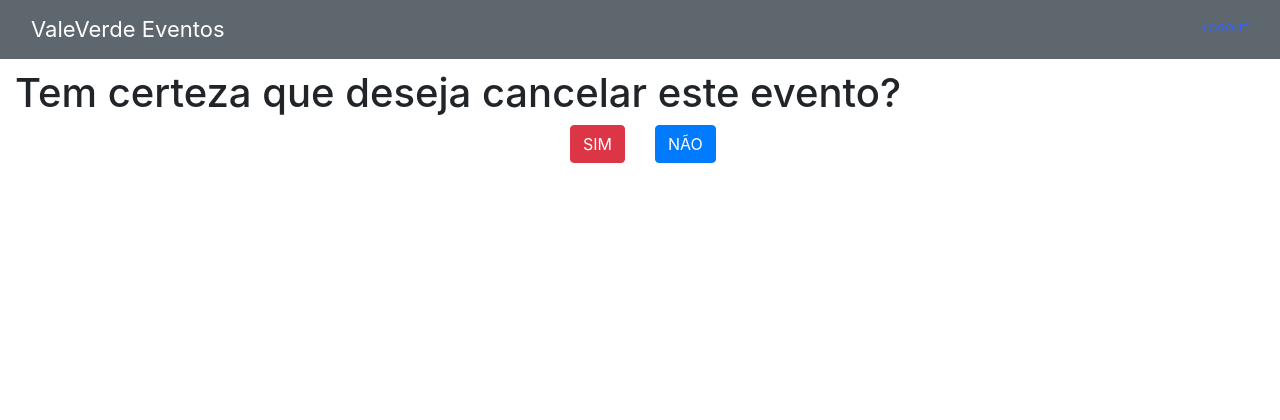
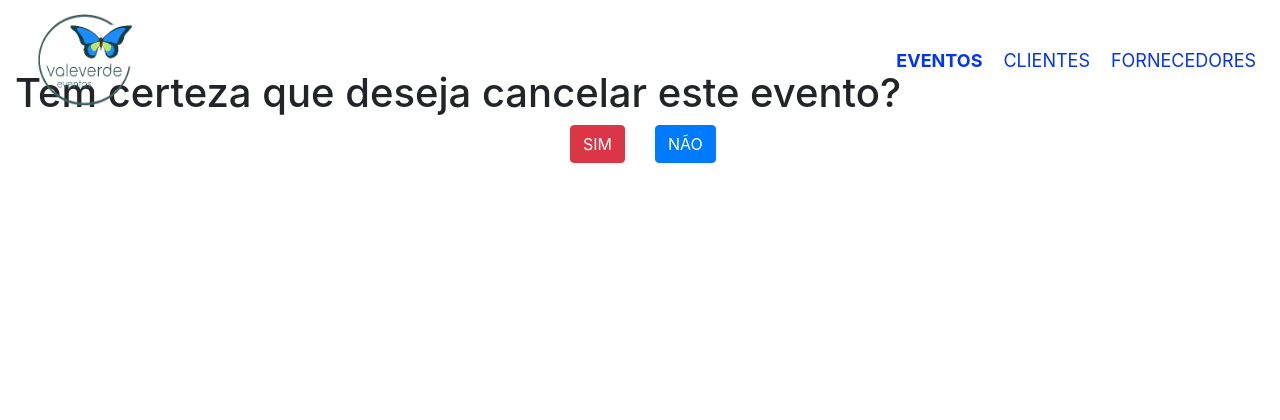
Before and after one commit to MarianaMikhael/ALMSolutions, a Django app: page /events_list/delete/1 in a window 1280 px wide. Shown: the top 420 px of the page. Run offline with Django 3.2, Linux system fonts and the light colour scheme; some libraries are stand-ins or nearby versions; some web fonts are replaced.

Commit message:
Criação do Modal de Exclusão e Layout de Listagem

```diff
--- a/paginaInicial/views.py
+++ b/paginaInicial/views.py
@@ -93,6 +93,11 @@ def events_list(request):
         singleEvents=True,
         orderBy='startTime',
         ).execute()
+
+    if 'delete' in request.GET:
+        delete_from_API(request, request.GET.get('uidd'))
+
+        return redirect('events_list')
 
     return render(request, 'paginaInicial/home.html', {'events': event_list})
 
--- a/static/css/layout.css
+++ b/static/css/layout.css
@@ -5,10 +5,10 @@ html {
 }
 
 body {
-    -webkit-background-size: cover;
-    -moz-background-size: cover;
-    -o-background-size: cover;
-    background-size: cover;
+  -webkit-background-size: cover;
+  -moz-background-size: cover;
+  -o-background-size: cover;
+  background-size: cover;
 }
 
 b {
@@ -76,26 +76,16 @@ b {
 
 
 /*------------------------------------------Navbar------------------------------------------*/
-nav#navbar-default {
-  background-color: rgba(27, 38, 49, 0.7);
-}
-nav#navbar-default p {
-  color: white;
-  margin: 0;
-  position: center;
-}
+
 nav#navbar-default a {
-  color: #3366FF;
-  font-size: 11px;
+  color: #0033FF;
+  font-size: 18px;
   margin: 0 0 0 5px;
   text-transform: uppercase;
 }
 .navbar-brand {
   font-size: 22px;
-}
-.navbar-text {
-  height: 43px;
-  font-size: 14px;
+  height: auto;
 }
 .navbar-toggler {
   width: auto;
@@ -179,6 +169,35 @@ input:focus{
 
 
 /*----------------------------------------Events List---------------------------------------*/
+div.uppercase {
+  text-transform: uppercase;
+}
+
+th.day {
+  background-color: rgba(102, 153, 0, 0.6);
+  text-align: center;
+  font-size: 20px;
+  color: white;
+}
+
+div.month{
+  text-transform: uppercase;
+  font-size: 20px;
+  text-align: left;
+}
+div.month a {
+  text-decoration: none;
+  color: #000000;
+}
+
+div.delete {
+  text-align: right;
+}
+i.fa-trash {
+  color: rgba(204, 0, 0, 0.7);
+  font-size: 24px;
+}
+
 .row-striped:nth-of-type(odd){
   background-color: #efefef;
   border-left: 4px #000000 solid;
--- a/static/js/utils.js
+++ b/static/js/utils.js
@@ -2,9 +2,9 @@
 jQuery(function () {
     jQuery(window).scroll(function () {
         if (jQuery(this).scrollTop() > 50) {
-            $("#navbar-default").css('background-color', 'rgb(27, 38, 49)');
+            $("#navbar-default").css('background-color', 'rgb(0, 51, 255, 0.075)');
         } else {
-            $("#navbar-default").css('background-color', 'rgba(27, 38, 49, 0.7)');
+            $("#navbar-default").css('background-color', 'rgba(0, 51, 255, 0)');
         }
     });
 });
--- a/templates/base.html
+++ b/templates/base.html
@@ -44,27 +44,30 @@
 </head>
 
 <body>
-    <!--Navbar-->
 
+    <!--Cabeçalho-->
+
+    <!--NavBar-->
 
     <nav class="navbar fixed-top navbar-expand-lg navbar-dark" id="navbar-default">
         <div class="container-fluid">
-                <p class="navbar-brand">ValeVerde Eventos</p>
-                <button class="navbar-toggler" type="button" data-toggle="collapse" data-target="#navbarSite">
-                    <span class="navbar-toggler-icon"></span>
-                </button>
-                <div class="collapse navbar-collapse" id="navbarSite">
+            <a href="#" class="navbar-brand">
+                <!-- Logo Image -->
+                <img src="{% static 'images/logoValeVerde.png' %}" width="100" height="95" alt="logo" class="d-inline-block align-middle mr-2">
+            </a>
+        </div>
+
+        <button type="button" data-toggle="collapse" data-target="#navbarSupportedContent" aria-controls="navbarSupportedContent" aria-expanded="false" aria-label="Toggle navigation" class="navbar-toggler"><span class="navbar-toggler-icon"></span></button>
+
+        <div id="navbarSupportedContent" class="collapse navbar-collapse">
             <ul class="navbar-nav ml-auto">
-                        <li class="nav-item">
-                            <p class="navbar-text"><a href="{% url 'logout_request' %}">logout</a></p>
-                        </li>
+                <li class="nav-item active"><a href="{% url 'events_list' %}" class="nav-link"><strong>eventos</strong><span class="sr-only">(current)</span></a></li>
+                <li class="nav-item"><a href="{% url 'clientes' %}" class="nav-link">clientes</a></li>
+                <li class="nav-item"><a href="{% url 'fornecedores' %}" class="nav-link">fornecedores</a></li>
             </ul>
         </div>
-            </div>
-        </nav><!--/Navbar-->
+    </nav><!--/NavBar-->
 
-
-    <!--Cabeçalho-->
 
     <!--Conteúdo da Página-->
     <div class="container-fluid" id="content-page">
--- a/templates/calendario/clientes/apagarcliente.html
+++ b/templates/calendario/clientes/apagarcliente.html
@@ -4,7 +4,7 @@
 
 
 {% block title %}
-    ALMSolutions | Eventos
+    ALMSolutions | Clientes
 {% endblock %}
 
 
--- a/templates/calendario/clientes/cadastroclientes.html
+++ b/templates/calendario/clientes/cadastroclientes.html
@@ -4,7 +4,7 @@
 
 
 {% block title %}
-    ALMSolutions | Eventos
+    ALMSolutions | Clientes
 {% endblock %}
 
 
--- a/templates/calendario/clientes/clientes.html
+++ b/templates/calendario/clientes/clientes.html
@@ -4,7 +4,7 @@
 
 
 {% block title %}
-    ALMSolutions | Eventos
+    ALMSolutions | Clientes
 {% endblock %}
 
 
--- a/templates/calendario/fornecedores/apagarfornecedor.html
+++ b/templates/calendario/fornecedores/apagarfornecedor.html
@@ -4,7 +4,7 @@
 
 
 {% block title %}
-    ALMSolutions | Eventos
+    ALMSolutions | Fornecedores
 {% endblock %}
 
 
--- a/templates/calendario/fornecedores/cadastrofornecedores.html
+++ b/templates/calendario/fornecedores/cadastrofornecedores.html
@@ -4,7 +4,7 @@
 
 
 {% block title %}
-    ALMSolutions | Eventos
+    ALMSolutions | Fornecedores
 {% endblock %}
 
 
--- a/templates/calendario/fornecedores/fornecedores.html
+++ b/templates/calendario/fornecedores/fornecedores.html
@@ -4,7 +4,7 @@
 
 
 {% block title %}
-    ALMSolutions | Eventos
+    ALMSolutions | Fornecedores
 {% endblock %}
 
 
```
Also changed, not shown: templates/includes/modal_delete.html (added, +32 -0 lines), templates/paginaInicial/home.html (+10 -7 lines). Lines whose indentation alone changed are shown as unchanged.
